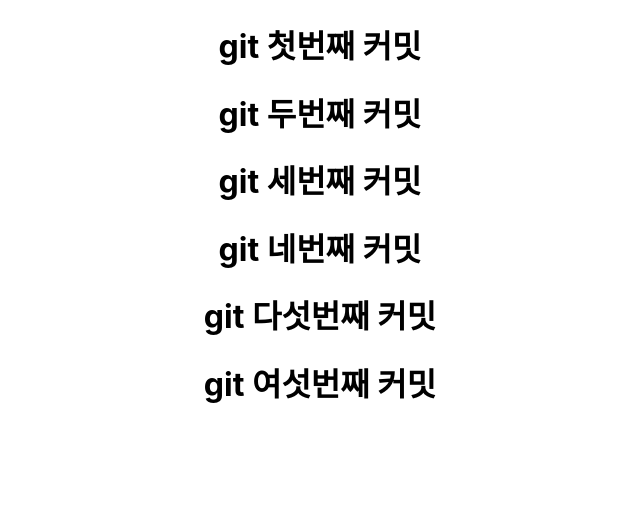
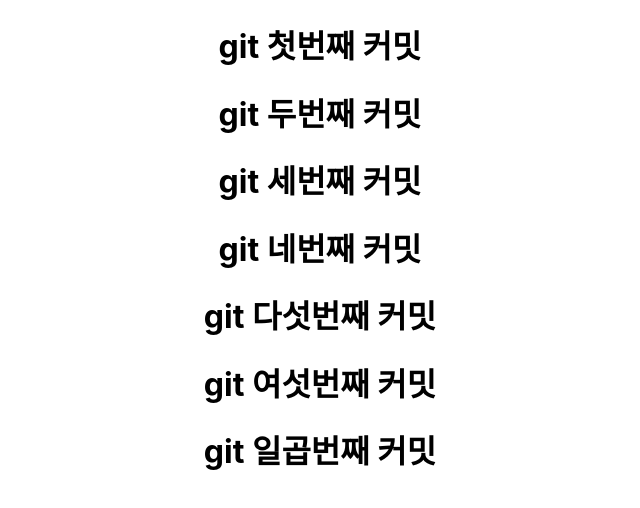
Before and after one commit to 2025-SMHRD-KDT-BigData-30/gitTestBooklog, a React (Create React App) app in the folder git01/: page / in a window 1280 px wide. Shown: the top 508 px of the page, without its empty margins (320-960 px from the left). Built offline with nearby package versions, Linux system fonts and the light colour scheme.

Commit message:
일곱번째 커밋

```diff
--- a/git01/src/App.js
+++ b/git01/src/App.js
@@ -10,6 +10,7 @@ function App() {
       <h1>git 네번째 커밋</h1>
       <h1>git 다섯번째 커밋</h1>
       <h1>git 여섯번째 커밋</h1>
+      <h1>git 일곱번째 커밋</h1>
     </div>
   );
 }
```
